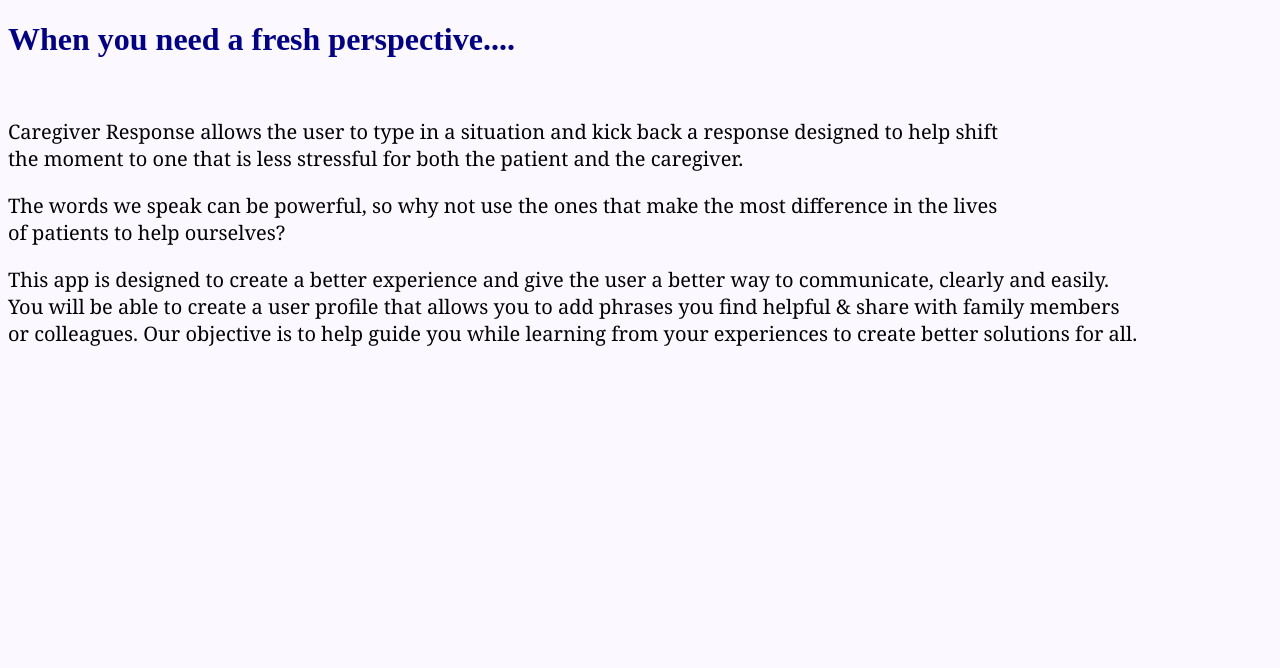
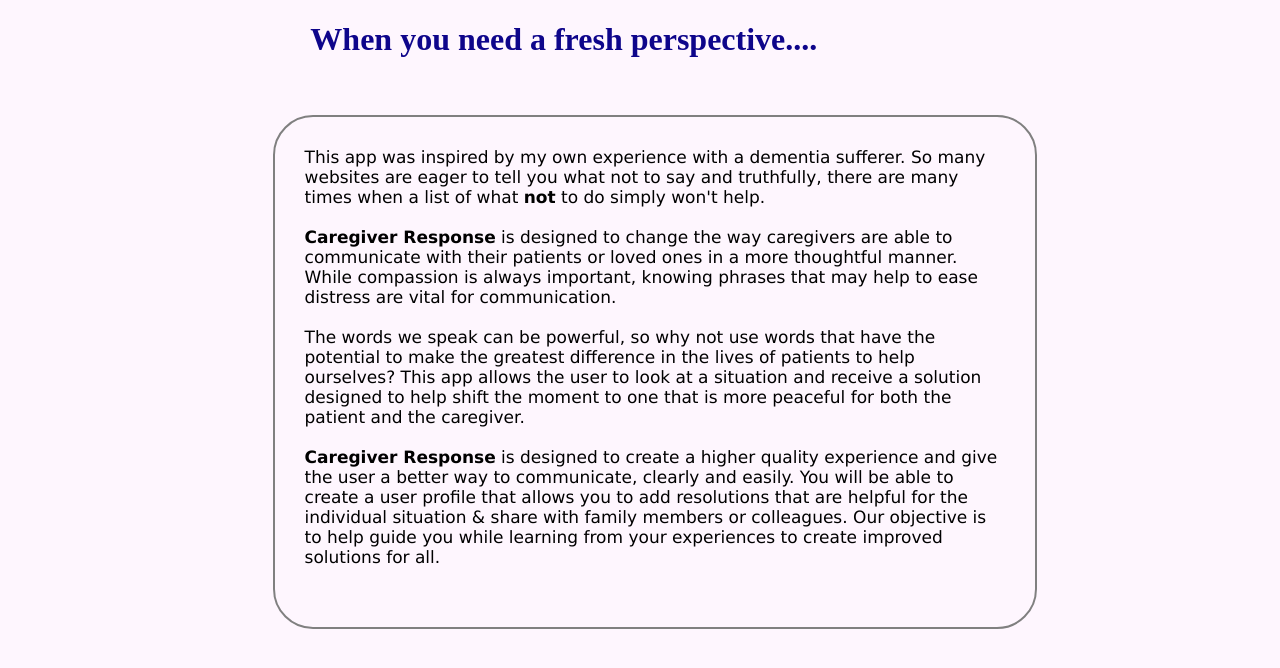
Before and after one commit to lunaraven13/caregiver_response, a Django app: page /care/about/ in a window 1280 px wide. Shown: the top 668 px of the page. Run offline with Django 3.2, Linux system fonts and the light colour scheme.

Commit message:
Working, stylized About page 5/12/15

```diff
--- a/care/models.py
+++ b/care/models.py
@@ -1,6 +1,12 @@
 from django.db import models
 
 # Create your models here.
+
+class User(models.Model):
+    first_name = models.CharField(max_length=30)
+
+    def __str__(self):
+        return self.name
 
 class Situation(models.Model):
     name = models.CharField(max_length=128, unique=True)
--- a/care/templates/care/about.html
+++ b/care/templates/care/about.html
@@ -2,31 +2,50 @@
 <html>
 <head lang="en">
     <style>
-        body {background-color: #fbf8ff}
-        h1 {color: darkblue}
-        p { font-family: Georgia, serif;
-            font-size: 20px; }
+
+        h1 {color: #0e058b;
+            margin-left: 8cm;
+        }
+        p { font-family: "Gotham", "lucida grande", "Segoe UI", arial, verdana, "lucida sans unicode", tahoma, sans-serif;
+            font-size: 17px;
+            border:2px solid grey;
+            padding: 10px;
+            border-radius: 40px;
+            padding: 30px;
+            width: 700px;
+            height: 450px;
+            margin-left: 7cm;}
+
+        body {background-color: #FEF6FE;}
+
     </style>
     <meta charset="UTF-8">
     <title> Caregiver Response </title>
 </head>
 <body>
-    <h1> When you need a fresh perspective....</h1> <br />
+<h1> When you need a fresh perspective....</h1> <br />
 
-    <p> Caregiver Response allows the user to type in a situation and kick back a
-    response designed to help shift <br /> the moment to one that is less stressful for both the
-    patient and the caregiver.</p>
 
-    <p> The words we speak can be powerful, so why not use the ones that
-    make the most difference in the lives <br /> of patients to help ourselves? </p>
 
-    <p>This app is designed to create a better experience and give the user a better way
-    to communicate, clearly and easily. <br /> You will be able to create a user profile that allows
-    you to add phrases you find helpful & share with family members <br />
-        or colleagues.
-    Our objective is to help guide you while learning from your experiences to create better
-    solutions for all.
-    </p>
+    <p> This app was inspired by my own experience with a dementia sufferer. So many websites
+        are eager to tell you what not to say and truthfully, there are many times when a list of
+        what <strong>not</strong> to do simply won't help.<br><br>
+
+        <strong>Caregiver Response</strong> is designed to change the way caregivers are able to communicate
+        with their patients or loved ones in a more thoughtful manner. While compassion is always important,
+        knowing phrases that may help to ease distress are vital for communication.<br><br>
+
+        The words we speak can be powerful, so why not use words that have the potential to
+        make the greatest difference in the lives of patients to help ourselves? This app allows the
+        user to look at a situation and receive a solution designed to help shift the moment to one
+        that is more peaceful for both the patient and the caregiver.<br><br>
+
+        <strong>Caregiver Response</strong> is designed to create a higher quality experience and give the user a
+        better way to communicate, clearly and easily. You will be able to create a user profile
+        that allows you to add resolutions that are helpful for the individual situation & share with
+        family members or colleagues. Our objective is to help guide you while learning from your experiences
+        to create improved solutions for all. </p>
+
 
 
 </body>
--- a/care/urls.py
+++ b/care/urls.py
@@ -4,6 +4,7 @@
 urlpatterns = patterns('',
         url(r'^$', views.index, name='index'),
         url(r'^about/', views.about, name='about'),
+        url(r'^situation_response/', views.situation, name='situation'),
 
         # ADD THIS NEW TUPLE!
 )
--- a/care/views.py
+++ b/care/views.py
@@ -13,3 +13,7 @@
 def about(request):
     context_dict = {'boldmessage': ""}
     return render(request, 'care/about.html', context_dict)
+
+def situation(request):
+    context_dict = {'boldmessage': "Issue?"}
+    return render(request, 'care/situation_response.html', context_dict)
--- a/caregiver_response/settings.py
+++ b/caregiver_response/settings.py
@@ -18,7 +18,7 @@
 print os.path.dirname(__file__)
 print os.path.dirname(os.path.dirname(__file__))
 
-TEMPLATE_PATH = os.path.join(BASE_DIR, 'care/templates', 'care/about.html',)
+TEMPLATE_PATH = os.path.join(BASE_DIR, 'care/templates', 'care/about.html', 'care/situation.html',)
 
 STATIC_PATH = os.path.join(BASE_DIR, 'static')
 
```
Also changed, not shown: care/templates/care/index.html (+8 -3 lines), care/templates/care/situation_response.html (added, +60 -0 lines), db.sqlite3.
